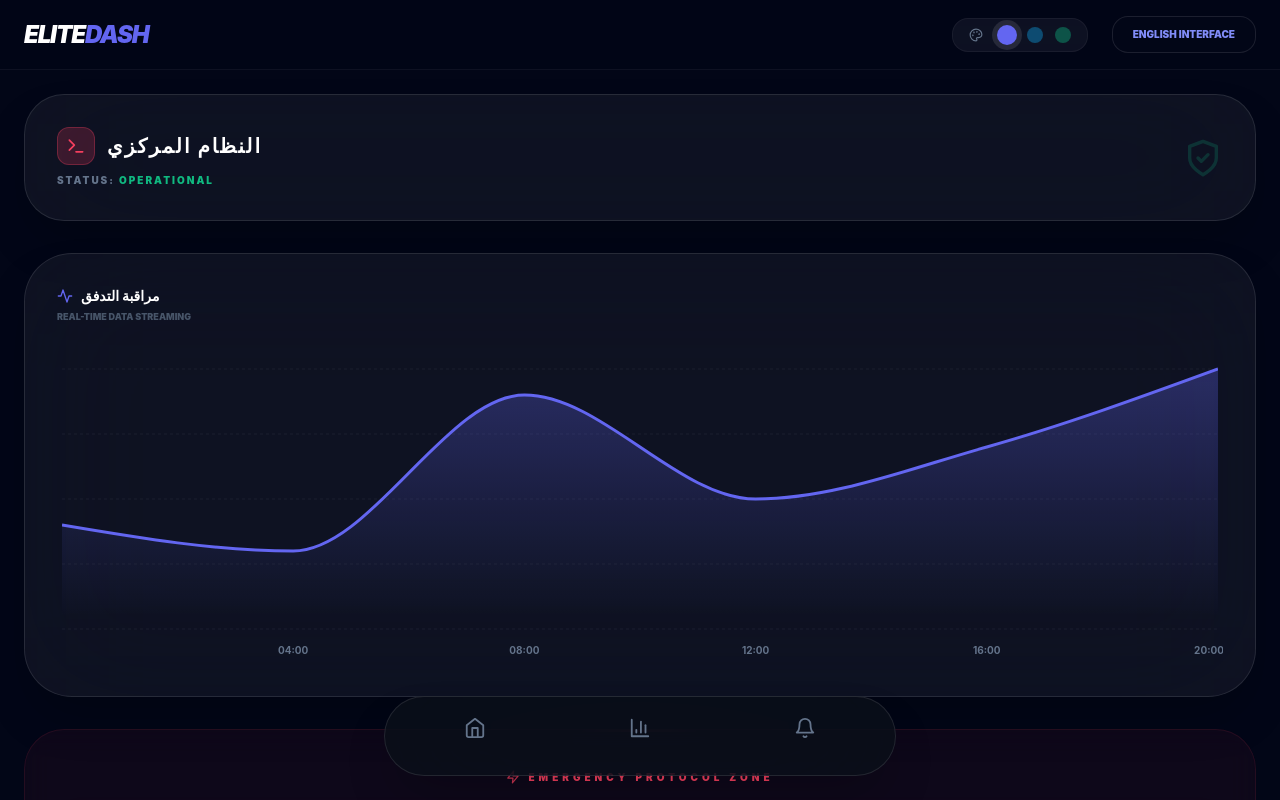
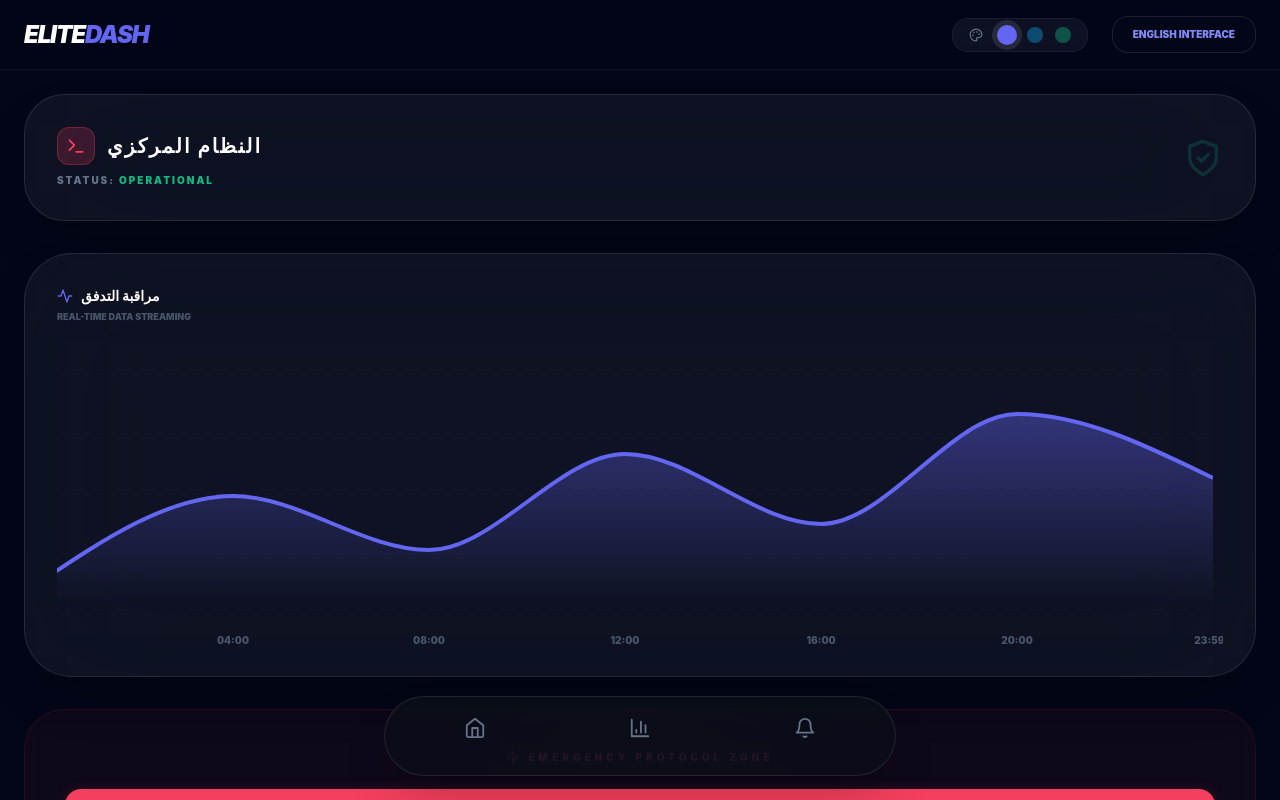
Before and after one commit to marwanalpumu-del/elitedash-modern-dashboard, a React (Vite) app: page / in a window 1280 px wide. Shown: the top 800 px of the page. Built offline with nearby package versions, Linux system fonts and the light colour scheme; the HTML template or start-up script is replaced by a standard one.

Commit message:
Update ProtocolChart.jsx

```diff
--- a/src/components/ProtocolChart.jsx
+++ b/src/components/ProtocolChart.jsx
@@ -1,73 +1,110 @@
+/**
+ * @component ProtocolChart
+ * @version 2.0.0
+ * @description Advanced data visualization engine.
+ * Features: Dynamic theme synchronization, High-fidelity gradients,
+ * and responsive scaling using Recharts API.
+ */
 import React from 'react';
-import { AreaChart, Area, XAxis, YAxis, CartesianGrid, Tooltip, ResponsiveContainer } from 'recharts';
+import {
+  AreaChart,
+  Area,
+  XAxis,
+  YAxis,
+  CartesianGrid,
+  Tooltip,
+  ResponsiveContainer
+} from 'recharts';
 
 /**
- * @component ProtocolChart
- * @version 1.0.0
- * @description Dynamic Data Visualization Engine.
- * Fully synchronized with Global Color Protocols via CSS variables.
- * Features: High-precision rendering, Linear Gradients, and Responsive Scaling.
+ * @constant MOCK_STREAM_DATA
+ * @description Real-time simulated data points for system throughput monitoring.
  */
+const data = [
+  { time: '00:00', flow: 450 },
+  { time: '04:00', flow: 890 },
+  { time: '08:00', flow: 620 },
+  { time: '12:00', flow: 1100 },
+  { time: '16:00', flow: 750 },
+  { time: '20:00', flow: 1300 },
+  { time: '23:59', flow: 980 },
+];
+
 export default function ProtocolChart() {
+  return (
+    <div className="h-[280px] w-full select-none">
+      <ResponsiveContainer width="100%" height="100%">
+        <AreaChart data={data} margin={{ top: 10, right: 10, left: -20, bottom: 0 }}>
 
-  /**
-   * @constant MOCK_DATA
-   * @description Simulated system throughput or financial performance metrics.
-   */
-  const data = [
-    { name: '00:00', val: 400 },
-    { name: '04:00', val: 300 },
-    { name: '08:00', val: 900 },
-    { name: '12:00', val: 500 },
-    { name: '16:00', val: 700 },
-    { name: '20:00', val: 1000 },
-  ];
-
-  return (
-    <div className="h-[300px] w-full mt-6 select-none">
-      <ResponsiveContainer width="100%" height="100%">
-        <AreaChart data={data}>
-          {/* Dynamic Linear Gradient: Synchronized with --primary protocol */}
+          {/* DEFINITIONS: DYNAMIC GRADIENT ENGINE */}
           <defs>
-            <linearGradient id="protocolGradient" x1="0" y1="0" x2="0" y2="1">
-              <stop offset="5%" stopColor="rgb(var(--primary))" stopOpacity={0.3}/>
-              <stop offset="95%" stopColor="rgb(var(--primary))" stopOpacity={0}/>
+            <linearGradient id="protocolGlow" x1="0" y1="0" x2="0" y2="1">
+              {/* This stop uses the global --primary variable for color-sync */}
+              <stop
+                offset="5%"
+                stopColor="rgb(var(--primary))"
+                stopOpacity={0.4}
+              />
+              <stop
+                offset="95%"
+                stopColor="rgb(var(--primary))"
+                stopOpacity={0}
+              />
             </linearGradient>
           </defs>
 
+          {/* GRID CONFIGURATION */}
           <CartesianGrid
-            strokeDasharray="3 3"
-            stroke="rgba(255,255,255,0.05)"
+            strokeDasharray="6 6"
+            stroke="rgba(255,255,255,0.02)"
             vertical={false}
           />
 
+          {/* AXIS CONFIGURATION */}
           <XAxis
-            dataKey="name"
+            dataKey="time"
             axisLine={false}
             tickLine={false}
-            tick={{fill: '#64748b', fontSize: 10, fontWeight: 'bold'}}
-            dy={10}
+            tick={{ fill: '#475569', fontSize: 10, fontWeight: '900' }}
+            dy={15}
           />
 
+          <YAxis hide domain={['auto', 'auto']} />
+
+          {/* CUSTOM TOOLTIP ENGINE */}
           <Tooltip
+            cursor={{
+              stroke: 'rgb(var(--primary))',
+              strokeWidth: 2,
+              strokeDasharray: '4 4'
+            }}
             contentStyle={{
-              backgroundColor: '#0f172a',
+              backgroundColor: '#020617',
               border: '1px solid rgba(255,255,255,0.1)',
               borderRadius: '16px',
-              fontSize: '12px'
+              boxShadow: '0 20px 40px rgba(0,0,0,0.6)',
+              padding: '12px'
             }}
-            itemStyle={{color: 'rgb(var(--primary))', fontWeight: '900'}}
-            cursor={{ stroke: 'rgb(var(--primary))', strokeWidth: 1, strokeDasharray: '5 5' }}
+            itemStyle={{
+              color: 'rgb(var(--primary))',
+              fontSize: '12px',
+              fontWeight: 'bold',
+              textTransform: 'uppercase'
+            }}
           />
 
+          {/* THE MAIN AREA LAYER */}
           <Area
             type="monotone"
-            dataKey="val"
+            dataKey="flow"
             stroke="rgb(var(--primary))"
-            strokeWidth={3}
+            strokeWidth={4}
             fillOpacity={1}
-            fill="url(#protocolGradient)"
-            animationDuration={2000}
+            fill="url(#protocolGlow)"
+            animationDuration={2500}
+            animationEasing="ease-in-out"
+            // Adding a subtle glow to the line itself
+            style={{ filter: 'drop-shadow(0px 4px 10px rgba(var(--primary), 0.5))' }}
           />
         </AreaChart>
       </ResponsiveContainer>
```
